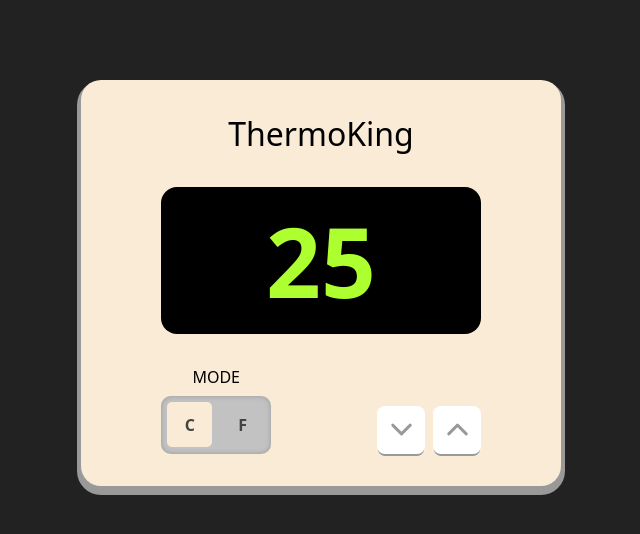
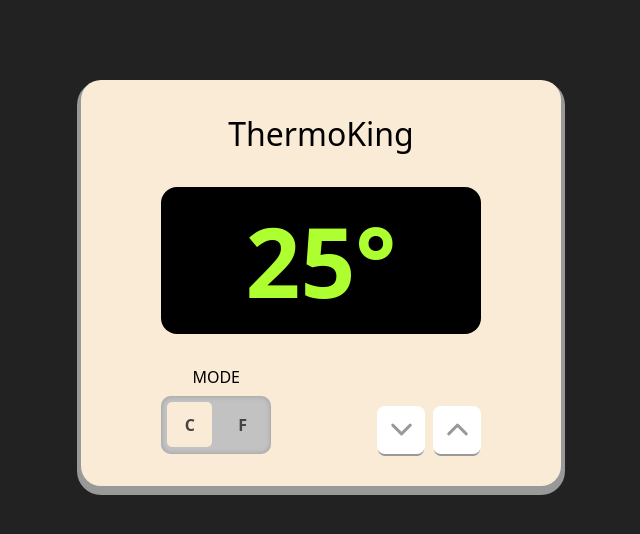
Before and after one commit to drkedrkedjon/thermostat-in-react, a React (Vite) app: page / in a window 1280 px wide. Shown: the top 534 px of the page, without its empty margins (319-959 px from the left). Built offline with nearby package versions, Linux system fonts and the light colour scheme.

Commit message:
Working on Toggle Btn component, CSS finished  work on JS logic

```diff
--- a/src/components/Thermostato/Thermostato.jsx
+++ b/src/components/Thermostato/Thermostato.jsx
@@ -4,6 +4,7 @@ import ToggleButton from "../ToggleButton/ToggleButton";
 import { useState } from "react";
 
 export default function Thermostato() {
+  const [temp, setTemp] = useState(25);
   const [mode, setMode] = useState("celsius");
 
   function toggleMode() {
@@ -11,11 +12,18 @@ export default function Thermostato() {
     setMode(nextMode);
   }
 
+  function upTemp() {
+    setTemp(temp + 1);
+  }
+  function downTemp() {
+    setTemp(temp - 1);
+  }
+
   return (
     <>
       <div className={styles.thermostato}>
         <h1 className={styles.h1}>ThermoKing</h1>
-        <div className={styles.display}>25</div>
+        <div className={styles.display}>{temp}°</div>
         <div className={styles.buttons_group}>
           <ToggleButton
             label="Mode"
@@ -27,10 +35,10 @@ export default function Thermostato() {
             onChange={toggleMode}
           />
           <div className={styles.chevrons_group}>
-            <button className={styles.chevron_btn}>
+            <button onClick={downTemp} className={styles.chevron_btn}>
               <ChevronDown size={35} />
             </button>
-            <button className={styles.chevron_btn}>
+            <button onClick={upTemp} className={styles.chevron_btn}>
               <ChevronUp size={35} />
             </button>
           </div>
```
